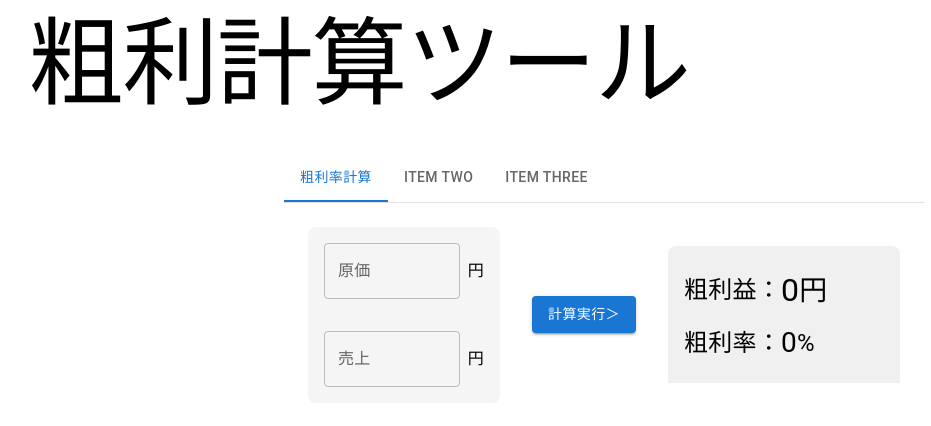
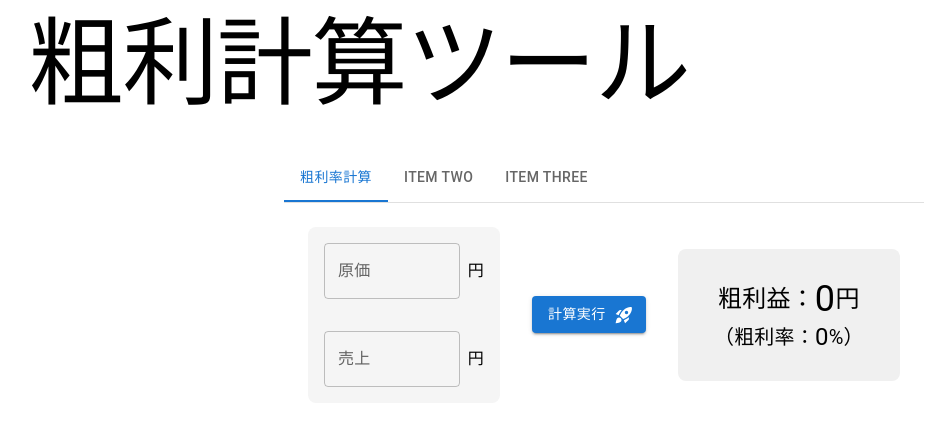
Before and after one commit to mimihokuro/gross-profit-calculation, a React (Vite) app: page / in a window 1280 px wide. Shown: the top 426 px of the page, without its empty margins (36-967 px from the left). Built offline with nearby package versions, Linux system fonts and the light colour scheme.

Commit message:
💄 余白や文字高を調整し、実行ボタンのアイコンを設定

```diff
--- a/package.json
+++ b/package.json
@@ -12,6 +12,7 @@
   "dependencies": {
     "@emotion/react": "^11.13.3",
     "@emotion/styled": "^11.13.0",
+    "@mui/icons-material": "^6.1.1",
     "@mui/material": "^6.1.1",
     "react": "^18.3.1",
     "react-dom": "^18.3.1"
--- a/src/components/GrossMarginRatio.jsx
+++ b/src/components/GrossMarginRatio.jsx
@@ -1,5 +1,6 @@
 import { Button, Stack, TextField, Typography } from "@mui/material";
 import { useState } from "react";
+import RocketLaunchIcon from "@mui/icons-material/RocketLaunch";
 
 const GrossProfitRatio = () => {
   const [cost, setCost] = useState("");
@@ -62,41 +63,40 @@ const GrossProfitRatio = () => {
           fontSize={24}
           fontWeight="bold"
           onClick={calculationGrossProfit}
+          endIcon={<RocketLaunchIcon />}
         >
-          計算実行＞
+          計算実行
         </Button>
         <Stack
           flexGrow={1}
           borderRadius={2}
+          gap={1}
+          py={4}
+          px={2}
           backgroundColor="#f0f0f0"
           justifyContent="center"
+          alignItems="center"
         >
-          <Stack direction="row" alignItems="center" p={2} pb={0}>
-            <Typography variant="subtitle1" fontSize={24}>
+          <Stack direction="row" alignItems="center">
+            <Typography variant="subtitle1" fontSize={24} lineHeight="1">
               粗利益：
             </Typography>
-            <Typography variant="subtitle1" fontSize={32}>
+            <Typography variant="subtitle1" fontSize={36} lineHeight="1">
               {grossProfit}
             </Typography>
-            <Typography variant="subtitle1" fontSize={28}>
+            <Typography variant="subtitle1" fontSize={24} lineHeight="1">
               円
             </Typography>
           </Stack>
-          <Stack
-            backgroundColor="#f0f0f0"
-            direction="row"
-            alignItems="center"
-            p={2}
-            pt={0}
-          >
-            <Typography variant="subtitle1" fontSize={24}>
-              粗利率：
+          <Stack direction="row" alignItems="center">
+            <Typography variant="subtitle1" fontSize={20} lineHeight="1">
+              （粗利率：
             </Typography>
-            <Typography variant="subtitle1" fontSize={28}>
+            <Typography variant="subtitle1" fontSize={24} lineHeight="1">
               {grossProfitRatio}
             </Typography>
-            <Typography variant="subtitle1" fontSize={24}>
-              %
+            <Typography variant="subtitle1" fontSize={20} lineHeight="1">
+              %）
             </Typography>
           </Stack>
         </Stack>
```
Also changed, not shown: 1 other file (tests, documents, lock files or other folders).
